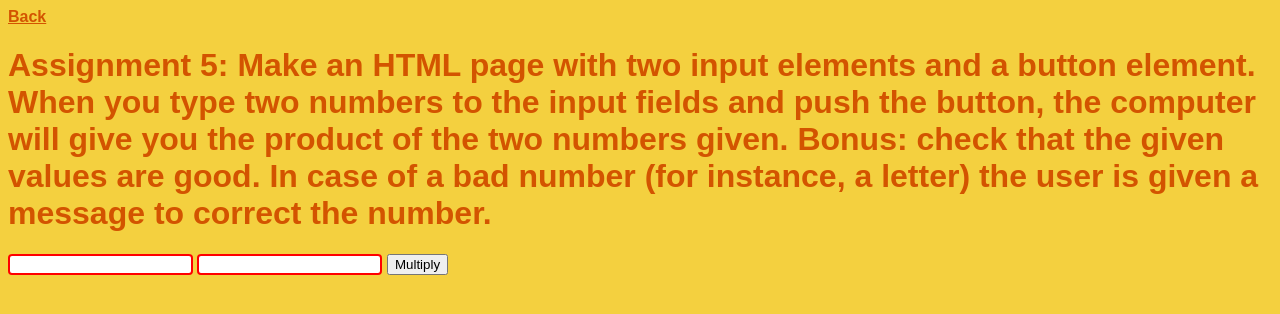
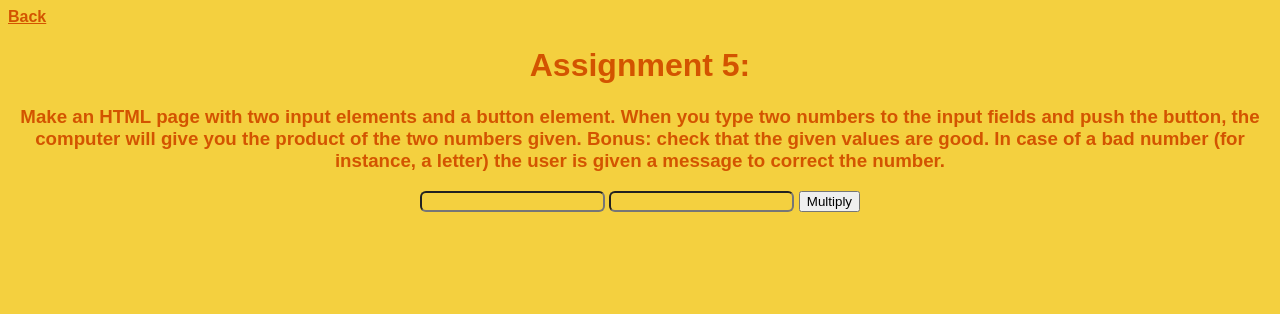
Before and after one commit to matteomancio03/js, a plain HTML site: page a5.html in a window 1280 px wide. Drawn offline with Linux system fonts and the light colour scheme; a web font is replaced by a local one.

Commit message:
last update

```diff
--- a/a5.html
+++ b/a5.html
@@ -1,5 +1,7 @@
 <!DOCTYPE html>
 <html>
+<a href="index.html">Back</a>
+<center>
 <head>
   <link href="https://fonts.googleapis.com/css?family=ABeeZee|Cabin" rel="stylesheet">
   <style>
@@ -17,12 +19,15 @@
   h1{
     color : #D35400;
   }
+  h3{
+    color : #D35400;
+  }
   p{
     color : #D35400
   }
   input[type=text] {
-    border: 2px solid red;
-    border-radius: 4px;
+    background-color: #F4D03F;
+    border-radius: 6px;
 }
   </style>
   <script>
@@ -37,12 +42,10 @@
 </head>
 
 <body>
-<a href="index.html">Back</a>
-<h1>Assignment 5: Make an HTML page with two input elements and a button element.
-
+<h1>Assignment 5:</h1>
+<h3>Make an HTML page with two input elements and a button element.
 When you type two numbers to the input fields and push the button, the computer will give you the product of the two numbers given.
-
-Bonus: check that the given values are good. In case of a bad number (for instance, a letter) the user is given a message to correct the number.</h1>
+Bonus: check that the given values are good. In case of a bad number (for instance, a letter) the user is given a message to correct the number.</h3>
 <input type="text" id="snack">
   </input>
   <input type="text" id="eat">
@@ -51,5 +54,5 @@ Bonus: check that the given values are good. In case of a bad number (for instan
     <p id="demo">
     </p>
 </body>
-
+</center>
 </html>
```
Also changed, not shown: a1.html (+8 -3 lines), a2.html (+9 -5 lines), a3.html (+13 -5 lines), a4.html (+12 -8 lines), index2.html (+3 -2 lines).
